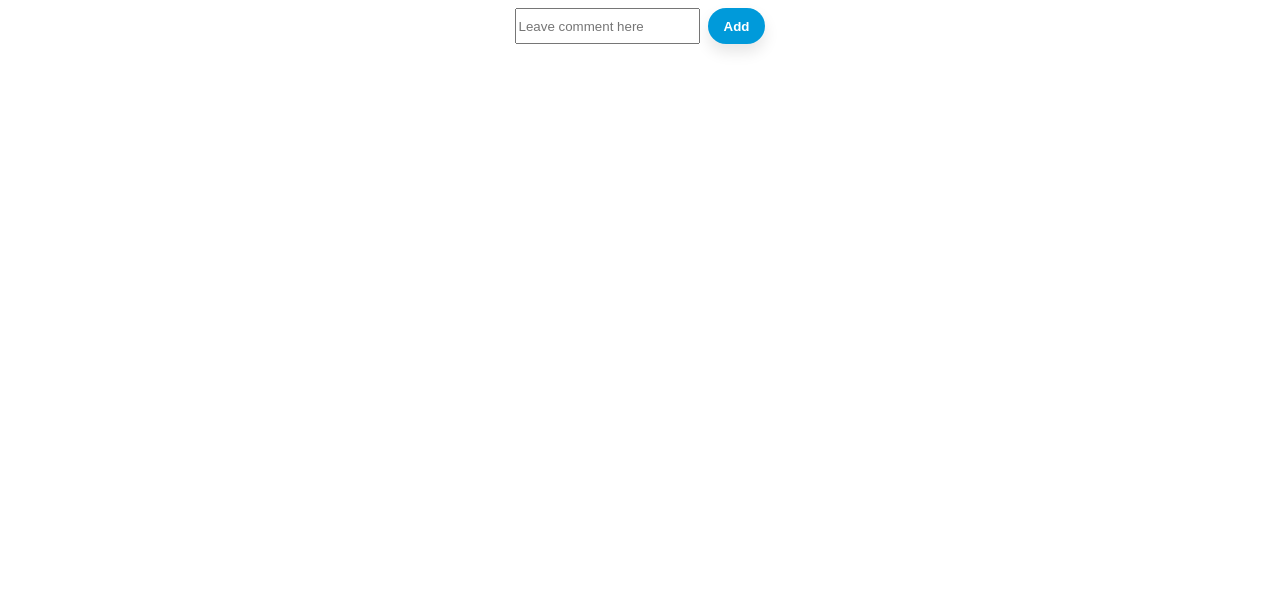
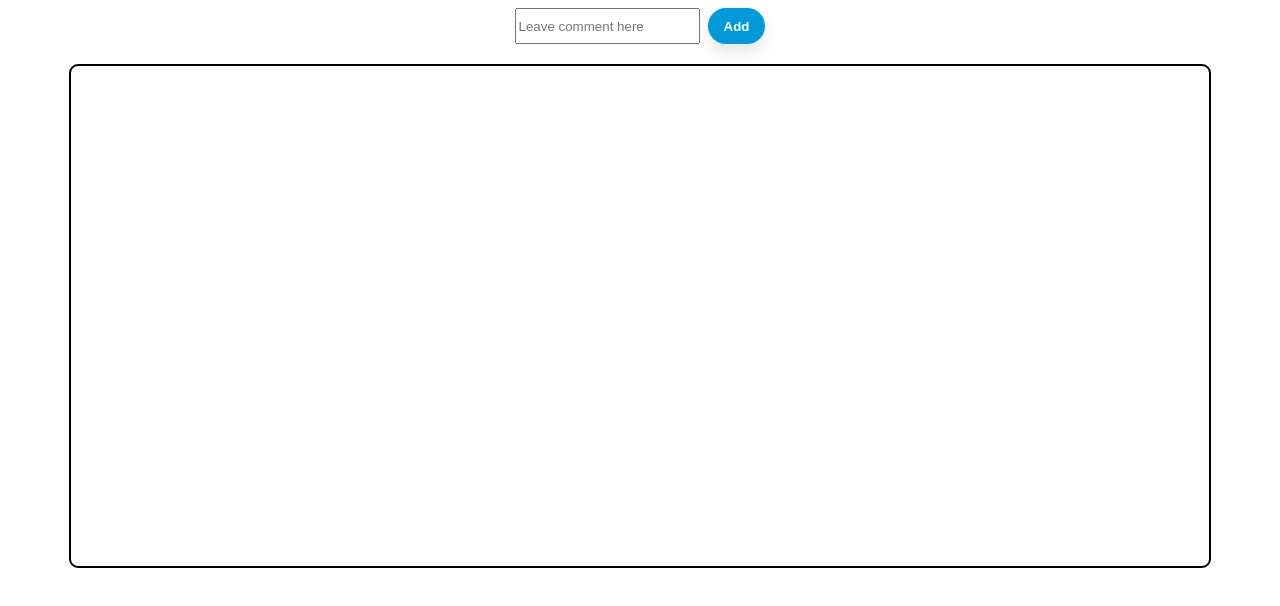
Before and after one commit to JitendraChoudhary20/Like-Comment-Reply, a plain HTML site: page index.html in a window 1280 px wide. Drawn offline with Linux system fonts and the light colour scheme.

Commit message:
css changes

```diff
--- a/LikeComment.css
+++ b/LikeComment.css
@@ -39,8 +39,14 @@
 }
 
 .comment-wrapper {
-  width: 600px;
+  width: 90%;
+  height: 500px;
   margin: 20px auto;
+  border: 2px solid black;
+  border-radius: 9px;
+  overflow: scroll;
+  overscroll-behavior-y: contain;
+
 }
 
 .comment {
```
